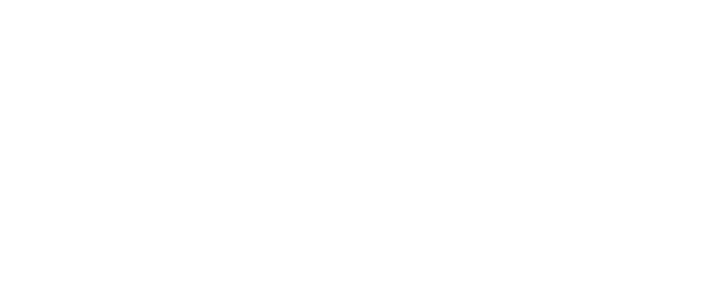
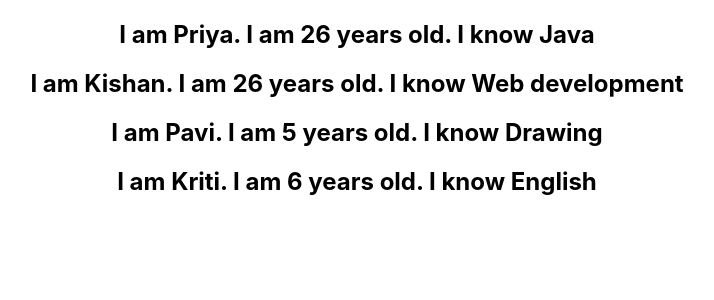
Before and after one commit to Piriyalini8/React-learning-and-practiece, a React (Create React App) app: page / in a window 1280 px wide. Shown: the top 300 px of the page, without its empty margins (283-997 px from the left). Built offline with nearby package versions, Linux system fonts and the light colour scheme.

Commit message:
List Rendering

```diff
--- a/src/App.js
+++ b/src/App.js
@@ -10,6 +10,7 @@
 import EventBind from './components/EventBind';
 import ParentComponent from './components/ParentComponent';
 import UserGreeting from './components/UserGreeting';
+import NameList from './components/NameList';
 
 function App() {
   return (
@@ -55,6 +56,9 @@
       {/* Conditional rendering */}
       <UserGreeting/>
 
+      {/* List Rendering */}
+      <NameList/>
+
     </div>
   );
 }
--- /dev/null
+++ b/src/components/NameList.js
@@ -0,0 +1,46 @@
+import React from 'react'
+import Person from './Person'
+
+function NameList() {
+    const persons = [
+        {
+            id: 1,
+            name: 'Priya',
+            age: 26,
+            skill: 'Java'
+        },
+        {
+            id: 2,
+            name: 'Kishan',
+            age: 26,
+            skill: 'Web development'
+        },
+        {
+            id: 3,
+            name: 'Pavi',
+            age: 5,
+            skill: 'Drawing'
+        },
+        {
+            id: 4,
+            name: 'Kriti',
+            age: 6,
+            skill: 'English'
+        },
+    ]
+
+    const personList = persons.map(person => <Person person={person} />)
+    return (
+        <div>{personList}</div>
+    )
+
+    // // Simple name array
+    // const names = ['Priya', 'Kishan', 'Pavi']
+    // const nameList = names.map(name => <h2>{name}</h2>)
+    // return (
+    //     <div>{nameList}</div>
+
+    // )
+}
+
+export default NameList
--- /dev/null
+++ b/src/components/Person.js
@@ -0,0 +1,11 @@
+import React from 'react'
+
+function Person({person}) {
+  return (
+    <div>
+        <h2>I am {person.name}. I am {person.age} years old. I know {person.skill}</h2>
+    </div>
+  )
+}
+
+export default Person
```
